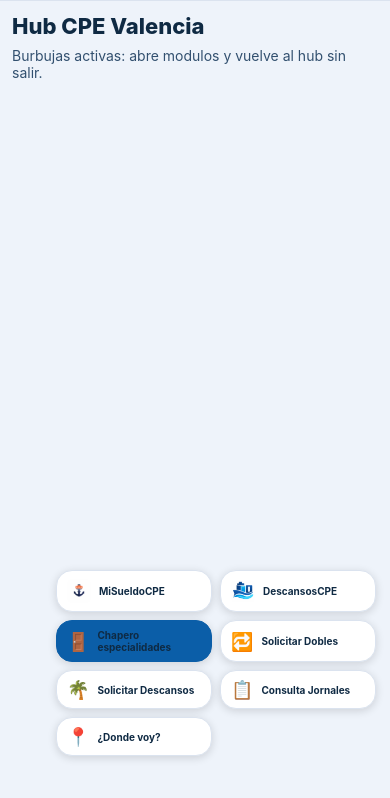
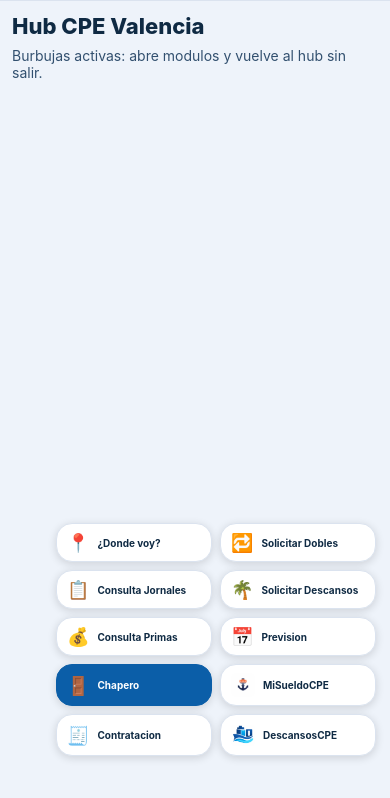
Before and after one commit to TheViking816/CalculoptaCPE, a React Native app in the folder mobile-app/: screen / in a window 390 px wide. Shown: the top 798 px of the page. Built offline with nearby package versions, Linux system fonts and the light colour scheme.

Commit message:
Improve portal refresh, session keepalive, and quick action ordering

```diff
--- a/mobile-app/App.js
+++ b/mobile-app/App.js
@@ -10,9 +10,26 @@ const URL_DOBLES = 'https://portal.cpevalencia.com/#User,ViewNoray,19';
 const URL_PEDIR_DESCANSOS = 'https://portal.cpevalencia.com/#User,ViewNoray,18';
 const URL_JORNALES = 'https://portal.cpevalencia.com/#User,ViewNoray,1';
 const URL_DONDE_VOY = 'https://portal.cpevalencia.com/#User,ViewNoray,0';
+const URL_PRIMAS = 'https://portal.cpevalencia.com/#User,ViewNoray,2';
+const URL_CONTRATACION = 'https://portal.cpevalencia.com/#User,ViewNoray,9';
+const URL_PREVISION = 'https://portal.cpevalencia.com/#User,ViewNoray,12';
 const ICON_SUELDO = require('./assets/misueldocpe.png');
 const ICON_DESCANSOS = require('./assets/descansos.png');
 const WebViewComponent = Platform.OS === 'web' ? null : require('react-native-webview').WebView;
+const SESSION_CHECK_MS = 120000;
+
+const QUICK_ACTIONS = [
+  { key: 'donde-voy', label: '¿Donde voy?', emoji: '\uD83D\uDCCD', url: URL_DONDE_VOY },
+  { key: 'solicitar-dobles', label: 'Solicitar Dobles', emoji: '\uD83D\uDD01', url: URL_DOBLES },
+  { key: 'jornales', label: 'Consulta Jornales', emoji: '\uD83D\uDCCB', url: URL_JORNALES },
+  { key: 'solicitar-descansos', label: 'Solicitar Descansos', emoji: '\uD83C\uDF34', url: URL_PEDIR_DESCANSOS },
+  { key: 'primas', label: 'Consulta Primas', emoji: '\uD83D\uDCB0', url: URL_PRIMAS },
+  { key: 'prevision', label: 'Prevision', emoji: '\uD83D\uDCC5', url: URL_PREVISION },
+  { key: 'chapero', label: 'Chapero', emoji: '\uD83D\uDEAA', special: 'door' },
+  { key: 'sueldo', label: 'MiSueldoCPE', icon: ICON_SUELDO, url: URL_SUELDO },
+  { key: 'contratacion', label: 'Contratacion', emoji: '\uD83E\uDDFE', url: URL_CONTRATACION },
+  { key: 'descansos', label: 'DescansosCPE', icon: ICON_DESCANSOS, url: URL_DESCANSOS },
+];
 
 function buildCalcScript(userInput) {
   const payload = JSON.stringify(String(userInput || ''));
@@ -308,6 +325,10 @@ export default function App() {
   function onNavChange(navState) {
     const nextUrl = String((navState && navState.url) || '');
     if (!nextUrl) return;
+    const lower = nextUrl.toLowerCase();
+    if (lower.includes('login') || lower.includes('logout')) {
+      setStatus('Sesion no valida. Inicia sesion para recuperar datos.');
+    }
     if (shouldBlockDownloadUrl(nextUrl)) {
       webRef.current?.stopLoading();
       if (webRef.current?.goBack && navState?.canGoBack) webRef.current.goBack();
@@ -321,6 +342,14 @@ export default function App() {
   function getBlockDownloadsInjectedJs() {
     return `
 (() => {
+  if (window.__cpeBridgeInstalled) return;
+  window.__cpeBridgeInstalled = true;
+
+  function postMessage(type, payload) {
+    if (!window.ReactNativeWebView || !window.ReactNativeWebView.postMessage) return;
+    window.ReactNativeWebView.postMessage(JSON.stringify({ type, ...(payload || {}) }));
+  }
+
   function blocked(url) {
     const u = String(url || '').toLowerCase();
     if (!u) return false;
@@ -400,6 +429,72 @@ export default function App() {
   const mo = new MutationObserver(function() { cleanupPdfNodes(document); });
   mo.observe(document.documentElement || document.body, { childList: true, subtree: true });
   setInterval(function() { cleanupPdfNodes(document); }, 1200);
+
+  function checkSession() {
+    const text = ((document.body && document.body.innerText) || '').toLowerCase();
+    const href = String(window.location && window.location.href || '').toLowerCase();
+    const expired = href.includes('login') || href.includes('logout') ||
+      text.includes('iniciar sesion') || text.includes('sesion expirada') ||
+      text.includes('sesion caducada');
+    if (expired) {
+      postMessage('sessionExpired');
+      return;
+    }
+    if (window.location && window.location.hostname && window.location.hostname.includes('portal.cpevalencia.com')) {
+      fetch(window.location.origin + '/', { method: 'GET', credentials: 'include', cache: 'no-store' }).catch(function(){});
+    }
+  }
+
+  setInterval(checkSession, ${SESSION_CHECK_MS});
+  checkSession();
+
+  let startY = null;
+  let startAtTop = false;
+  let startAtBottom = false;
+  let refreshLockMs = 0;
+
+  function scrollPos() {
+    return window.scrollY || document.documentElement.scrollTop || document.body.scrollTop || 0;
+  }
+
+  function maxScrollPos() {
+    const root = document.documentElement || document.body;
+    const body = document.body || { scrollHeight: 0 };
+    const maxHeight = Math.max(root ? root.scrollHeight : 0, body.scrollHeight || 0);
+    return Math.max(0, maxHeight - window.innerHeight);
+  }
+
+  function requestRefresh(source) {
+    const now = Date.now();
+    if (now - refreshLockMs < 1500) return;
+    refreshLockMs = now;
+    postMessage('refreshRequest', { source: source || 'gesture' });
+  }
+
+  document.addEventListener('touchstart', function(e) {
+    const touch = e.touches && e.touches[0];
+    startY = touch ? touch.clientY : null;
+    const top = scrollPos();
+    const bottom = maxScrollPos() - top;
+    startAtTop = top <= 2;
+    startAtBottom = bottom <= 2;
+  }, { passive: true });
+
+  document.addEventListener('touchmove', function(e) {
+    if (startY === null) return;
+    const touch = e.touches && e.touches[0];
+    if (!touch) return;
+    const delta = touch.clientY - startY;
+    if (startAtTop && delta > 110) {
+      startY = null;
+      requestRefresh('pullDownTop');
+      return;
+    }
+    if (startAtBottom && delta < -110) {
+      startY = null;
+      requestRefresh('pullUpBottom');
+    }
+  }, { passive: true });
 })();
 true;
 `;
@@ -444,6 +539,25 @@ true;
     setShowDoorQuick(false);
   }
 
+  function reloadPortal(reason = 'Recargando pagina...') {
+    if (Platform.OS === 'web') {
+      if (webPanelUrl) {
+        setWebPanelUrl((current) => {
+          if (!current) return '';
+          const joiner = current.includes('?') ? '&' : '?';
+          return `${current}${joiner}_reload=${Date.now()}`;
+        });
+      } else if (typeof window !== 'undefined' && window.location) {
+        window.location.reload();
+      }
+      setStatus(reason);
+      return;
+    }
+    webRef.current?.reload();
+    setStatus(reason);
+    setShowResult(false);
+  }
+
   function onCalcPress() {
     if (Platform.OS === 'web') {
       setStatus('Usa Android/iOS para calcular. El modo web es solo visual.');
@@ -463,7 +577,15 @@ true;
   function onMessage(ev) {
     try {
       const data = JSON.parse(ev.nativeEvent.data);
-      if (data.type !== 'calc') return;
+      if (data.type === 'refreshRequest') {
+        reloadPortal('Recarga solicitada por gesto de scroll.');
+        return;
+      }
+      if (data.type === 'sessionExpired') {
+        setStatus('Sesion caducada detectada. Vuelve a iniciar sesion en el portal.');
+        return;
+      }
+      if (data.type === 'calc') {
         if (data.result && data.result.ok) {
           setCalc(data.result);
           setStatus('Calculo completado.');
@@ -472,6 +594,7 @@ true;
           setCalc(data.result || null);
           setStatus('Error: ' + ((data.result && data.result.error) || 'No se pudo calcular'));
           setShowResult(false);
+        }
       }
     } catch {
       setStatus('Respuesta invalida desde WebView.');
@@ -536,34 +659,26 @@ true;
       </View>
       {toolsOpen ? (
         <View style={styles.quickActions}>
-          <Pressable style={styles.quickBubble} onPress={() => openModuleUrl(URL_SUELDO)}>
-            <Image source={ICON_SUELDO} style={styles.quickIcon} resizeMode="contain" />
-            <Text style={styles.quickLabel}>MiSueldoCPE</Text>
+          {QUICK_ACTIONS.map((action) => (
+            <Pressable
+              key={action.key}
+              style={action.special === 'door' ? styles.quickBubbleDoor : styles.quickBubble}
+              onPress={() => {
+                if (action.special === 'door') {
+                  setShowDoorQuick((v) => !v);
+                  return;
+                }
+                openModuleUrl(action.url);
+              }}
+            >
+              {action.icon ? (
+                <Image source={action.icon} style={styles.quickIcon} resizeMode="contain" />
+              ) : (
+                <Text style={styles.quickDoorEmoji}>{action.emoji}</Text>
+              )}
+              <Text style={action.special === 'door' ? styles.quickLabelDoor : styles.quickLabel}>{action.label}</Text>
             </Pressable>
-          <Pressable style={styles.quickBubble} onPress={() => openModuleUrl(URL_DESCANSOS)}>
-            <Image source={ICON_DESCANSOS} style={styles.quickIcon} resizeMode="contain" />
-            <Text style={styles.quickLabel}>DescansosCPE</Text>
-          </Pressable>
-          <Pressable style={styles.quickBubbleDoor} onPress={() => setShowDoorQuick((v) => !v)}>
-            <Text style={styles.quickDoorEmoji}>{'\uD83D\uDEAA'}</Text>
-            <Text style={styles.quickLabel}>Chapero especialidades</Text>
-          </Pressable>
-          <Pressable style={styles.quickBubble} onPress={() => openModuleUrl(URL_DOBLES)}>
-            <Text style={styles.quickDoorEmoji}>{'\uD83D\uDD01'}</Text>
-            <Text style={styles.quickLabel}>Solicitar Dobles</Text>
-          </Pressable>
-          <Pressable style={styles.quickBubble} onPress={() => openModuleUrl(URL_PEDIR_DESCANSOS)}>
-            <Text style={styles.quickDoorEmoji}>{'\uD83C\uDF34'}</Text>
-            <Text style={styles.quickLabel}>Solicitar Descansos</Text>
-          </Pressable>
-          <Pressable style={styles.quickBubble} onPress={() => openModuleUrl(URL_JORNALES)}>
-            <Text style={styles.quickDoorEmoji}>{'\uD83D\uDCCB'}</Text>
-            <Text style={styles.quickLabel}>Consulta Jornales</Text>
-          </Pressable>
-          <Pressable style={styles.quickBubble} onPress={() => openModuleUrl(URL_DONDE_VOY)}>
-            <Text style={styles.quickDoorEmoji}>{'\uD83D\uDCCD'}</Text>
-            <Text style={styles.quickLabel}>¿Donde voy?</Text>
-          </Pressable>
+          ))}
         </View>
       ) : null}
 
@@ -586,6 +701,12 @@ true;
           </View>
         </View>
       ) : null}
+
+      {Platform.OS === 'web' ? null : (
+        <Pressable style={styles.reloadFab} onPress={() => reloadPortal('Recargando pagina del portal...')}>
+          <Text style={styles.reloadFabText}>{'\u21BB'}</Text>
+        </Pressable>
+      )}
 
       {Platform.OS === 'web' ? null : (
         <Pressable
@@ -708,6 +829,7 @@ const styles = StyleSheet.create({
   quickIcon: { width: 24, height: 24, borderRadius: 6, marginRight: 8 },
   quickDoorEmoji: { fontSize: 18, marginRight: 8 },
   quickLabel: { color: '#0f2a43', fontWeight: '700', fontSize: 10, flex: 1 },
+  quickLabelDoor: { color: '#ffffff', fontWeight: '700', fontSize: 10, flex: 1 },
   doorMiniCard: {
     position: 'absolute',
     left: 12,
@@ -752,6 +874,21 @@ const styles = StyleSheet.create({
     elevation: 8,
   },
   fabText: { color: '#fff', fontWeight: '800', fontSize: 16 },
+  reloadFab: {
+    position: 'absolute',
+    right: 86,
+    bottom: 18,
+    width: 46,
+    height: 46,
+    borderRadius: 23,
+    backgroundColor: '#ffffff',
+    borderWidth: 1,
+    borderColor: '#c8d8ec',
+    alignItems: 'center',
+    justifyContent: 'center',
+    elevation: 7,
+  },
+  reloadFabText: { color: '#0b5ea8', fontWeight: '900', fontSize: 22, marginTop: -1 },
   resultCard: {
     position: 'absolute',
     left: 12,
```
Lines whose indentation alone changed are shown as unchanged.
